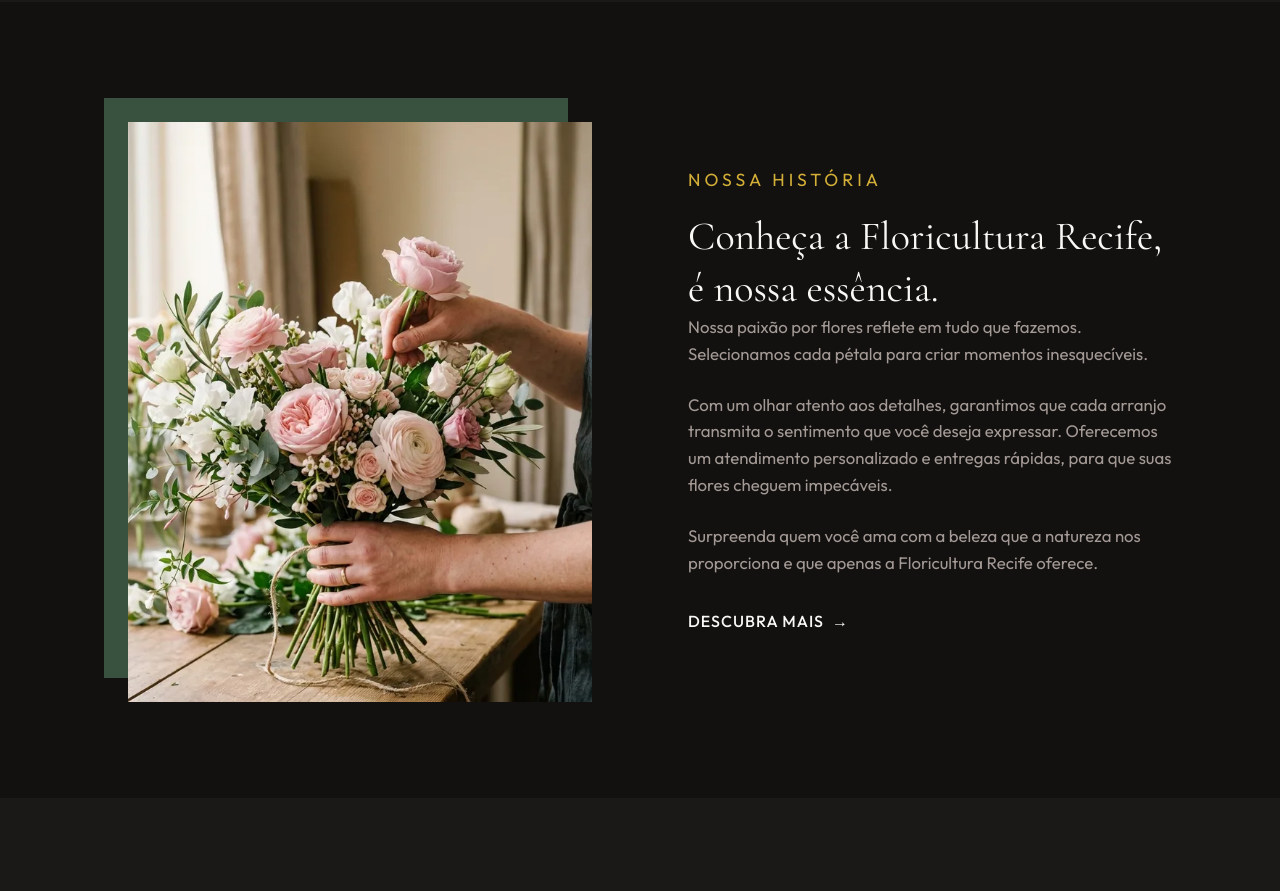
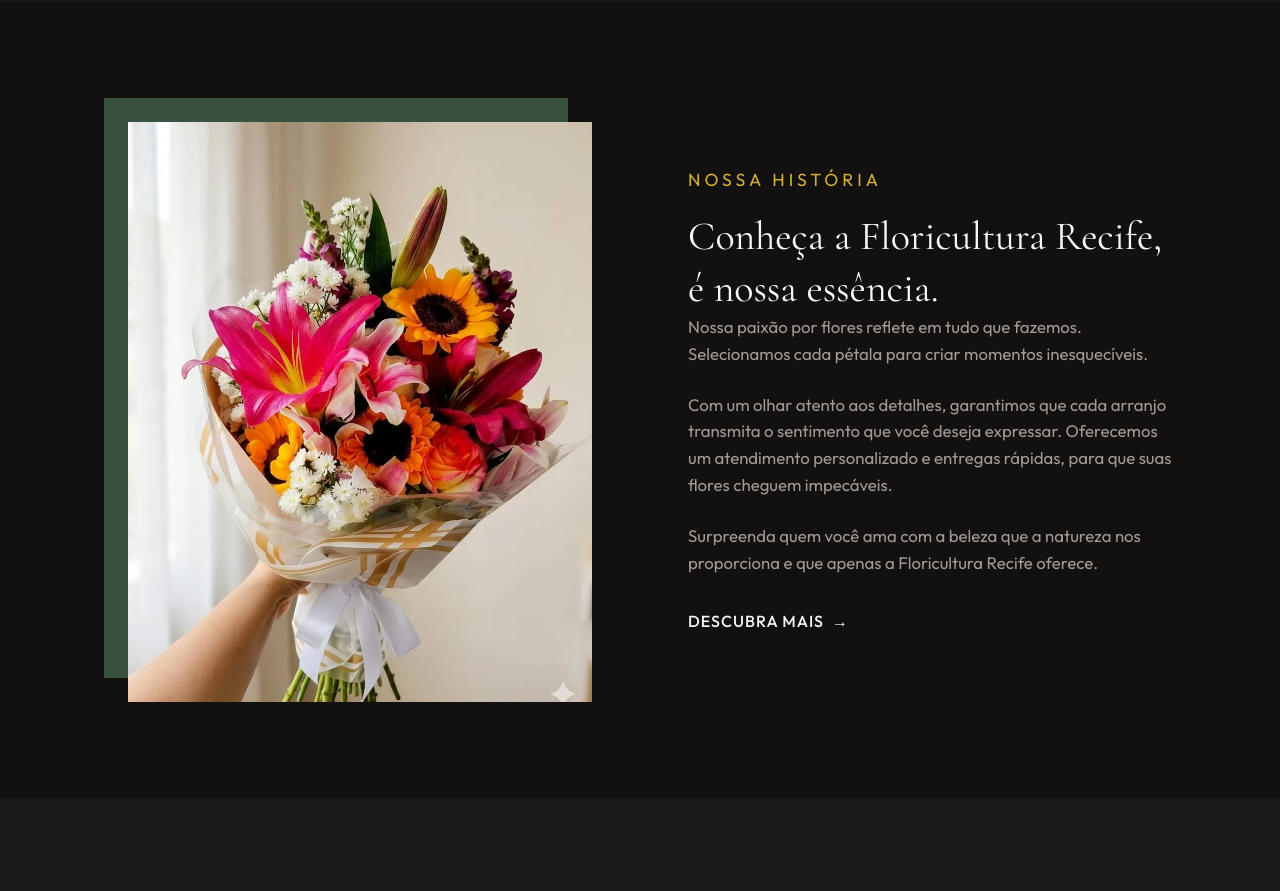
Before and after one commit to gabrielfeliix/floricultura-site, a website: page index.html in a window 1280 px wide. Shown: the part 2860-3751 px from the top of the page. Drawn offline with nearby package versions, Linux system fonts and the light colour scheme.

Commit message:
feat: atualizar imagem da secao nossa historia com versao webp otimizada

```diff
--- a/index.html
+++ b/index.html
@@ -639,7 +639,7 @@
     <section id="essencia" class="section about-section">
         <div class="container about-container">
             <div class="about-image-wrapper animate-fade-in">
-                <img src="images/about_florist_detail.webp" alt="Detalhe arranjo floral" class="about-image" decoding="async" width="800" height="995" loading="eager">
+                <img src="images/about_florist_history.webp" alt="Nossa história na Floricultura Recife" class="about-image" decoding="async" width="800" height="995" loading="eager">
             </div>
             <div class="about-content animate-fade-up">
                 <p class="section-subtitle">Nossa História</p>
```
Also changed, not shown: images/about_florist_history.webp (added).
